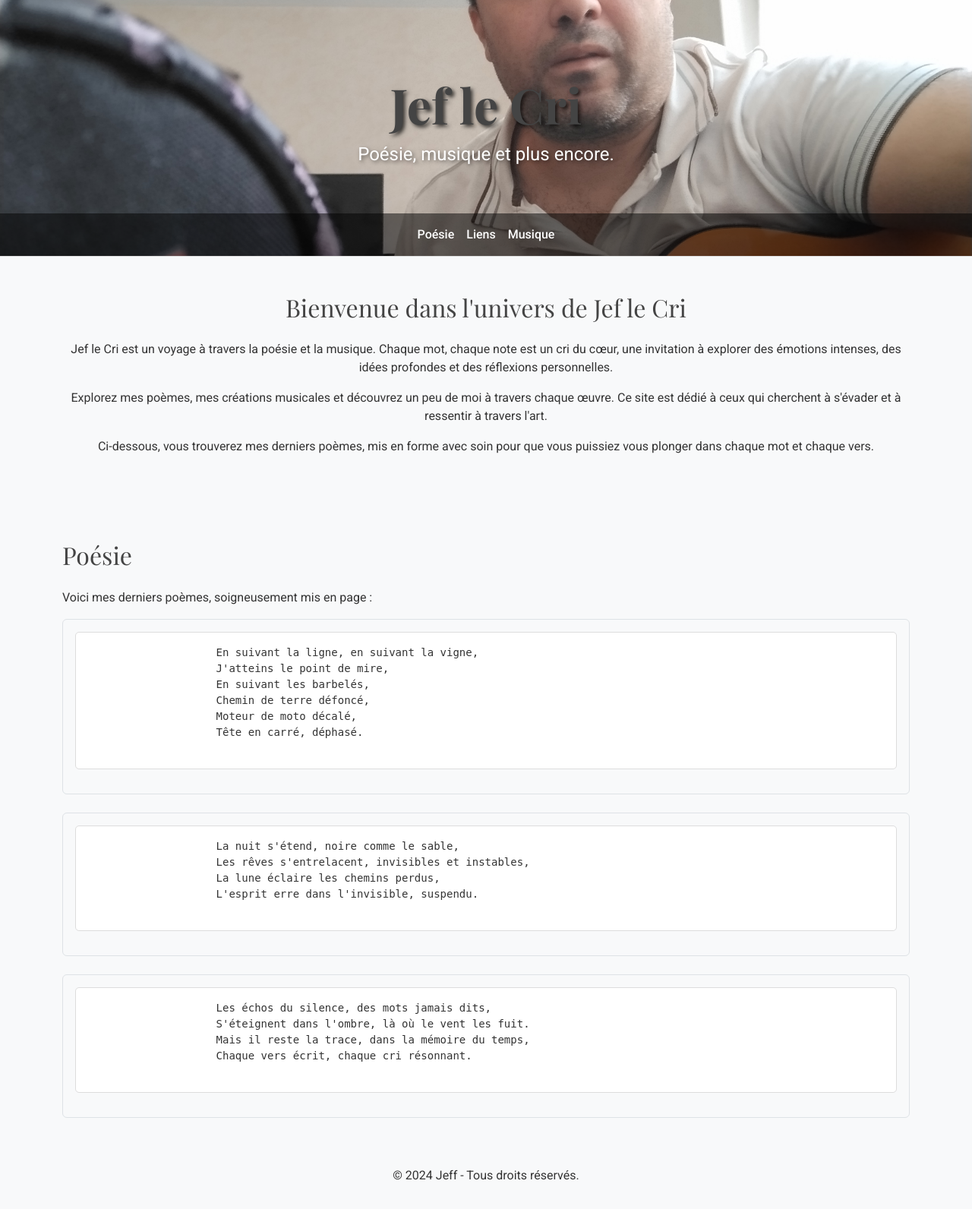
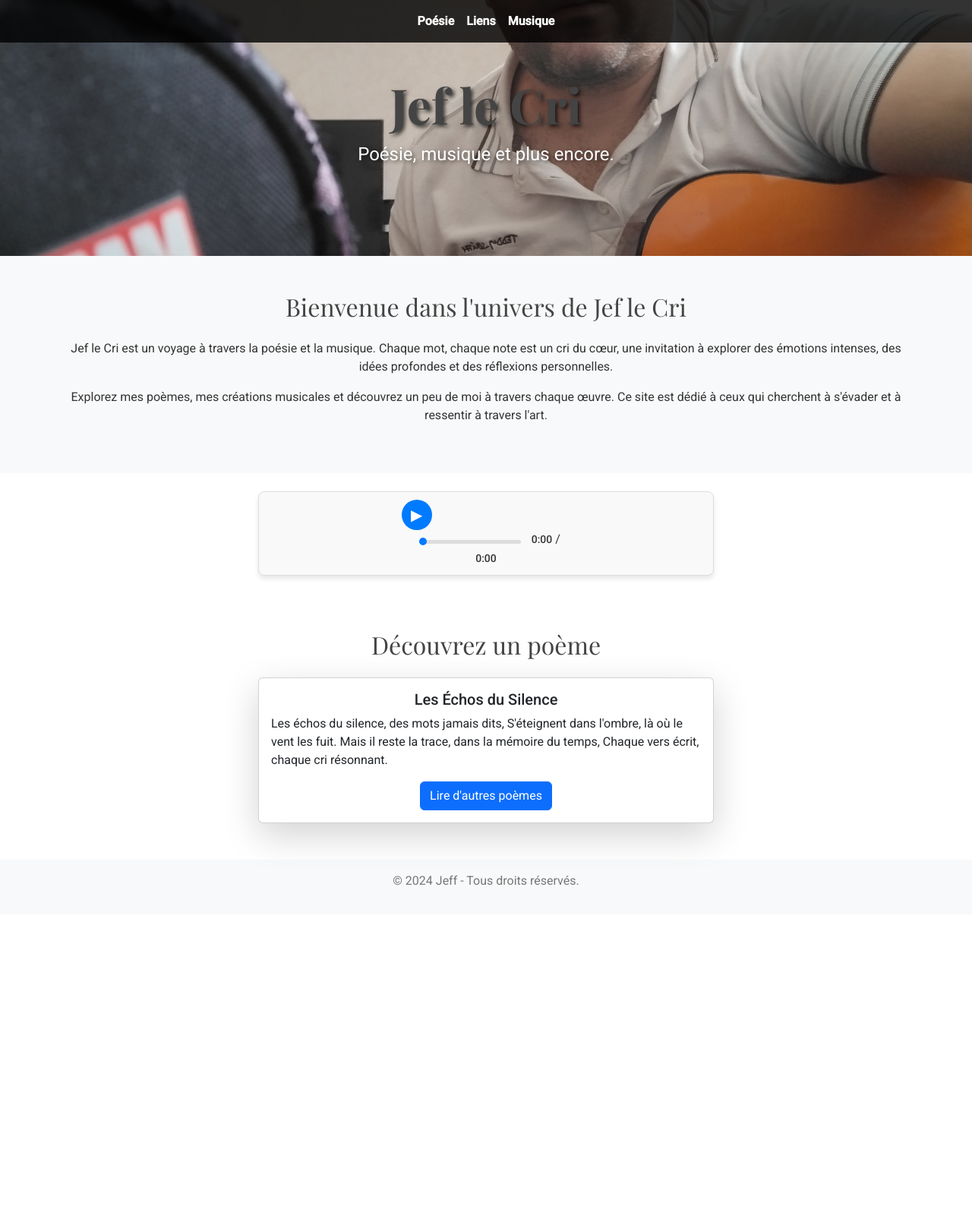
Before and after one commit to Damour8333/jef_le_cri, a PHP site: page / in a window 1280 px wide. Shown: the whole page at 76% size. After the commit the page ends 1166 px from the top, so only its background shows below. Run offline with PHP 8.4, Linux system fonts and the light colour scheme.

Commit message:
ça marche ?

```diff
--- a/INDEX.HTML
+++ b/INDEX.HTML
@@ -12,17 +12,8 @@
     <link rel="stylesheet" href="style.css">
 </head>
 <body>
-    <!-- Bandeau avec Image de Fond et Menu -->
-    <header class="banner position-relative">
-        <div class="container text-center text-white">
-            <!-- Titre -->
-            <div class="banner-text">
-                <h1>Jef le Cri</h1>
-                <p>Poésie, musique et plus encore.</p>
-            </div>
-        </div>
-        <!-- Menu intégré dans la bannière -->
-        <nav class="navbar navbar-expand-lg navbar-dark position-absolute w-100">
+    <!-- Menu fixé en haut -->
+    <nav class="navbar navbar-expand-lg navbar-dark">
         <div class="container">
             <button class="navbar-toggler" type="button" data-bs-toggle="collapse" data-bs-target="#navbarNav">
                 <span class="navbar-toggler-icon"></span>
@@ -32,13 +23,22 @@
                     <li class="nav-item"><a class="nav-link text-white" href="poesie.html">Poésie</a></li>
                     <li class="nav-item"><a class="nav-link text-white" href="liens.html">Liens</a></li>
                     <li class="nav-item"><a class="nav-link text-white" href="musique.html">Musique</a></li>
-
-
                 </ul>
             </div>
         </div>
     </nav>
+
+    <!-- Bandeau avec Image de Fond -->
+    <header class="banner position-relative">
+        <div class="container text-center text-white">
+            <div class="banner-text">
+                <h1>Jef le Cri</h1>
+                <p>Poésie, musique et plus encore.</p>
+            </div>
+        </div>
     </header>
+
+
 
     <!-- Partie Introduction -->
     <section id="introduction" class="py-5 bg-light">
@@ -50,50 +50,50 @@
             <p>
                 Explorez mes poèmes, mes créations musicales et découvrez un peu de moi à travers chaque œuvre. Ce site est dédié à ceux qui cherchent à s'évader et à ressentir à travers l'art.
             </p>
-            <p>
-                Ci-dessous, vous trouverez mes derniers poèmes, mis en forme avec soin pour que vous puissiez vous plonger dans chaque mot et chaque vers.
-            </p>
         </div>
     </section>
 
-    <!-- Section Poésie -->
-    <main class="container my-5">
-        <section id="poesie">
-            <h2 class="mb-4">Poésie</h2>
-            <p>Voici mes derniers poèmes, soigneusement mis en page :</p>
-            <div class="p-3 bg-light border rounded">
-                <!-- Poème 1 -->
-                <pre>
-                    En suivant la ligne, en suivant la vigne,
-                    J'atteins le point de mire,
-                    En suivant les barbelés,
-                    Chemin de terre défoncé,
-                    Moteur de moto décalé,
-                    Tête en carré, déphasé.
-                </pre>
+      <!-- Lecteur Audio -->
+      <section class="audio-player text-center py-4">
+        <div class="container">
+            <div class="custom-audio-player">
+                <audio id="audio-player" preload="metadata">
+                    <source src="les_enfants_1.mp3" type="audio/mp3">
+                    Votre navigateur ne supporte pas l'élément audio.
+                </audio>
+                <div class="controls">
+                    <button id="play-pause" class="play-pause-btn">▶</button>
+                    <div class="progress-container">
+                        <input id="progress-bar" type="range" min="0" max="100" value="0">
                     </div>
+                    <span id="current-time" class="time-display">0:00</span> /
+                    <span id="duration" class="time-display">0:00</span>
+                </div>
+            </div>
+        </div>
+    </section>
 
-            <!-- Poème 2 -->
-            <div class="p-3 bg-light border rounded mt-4">
-                <pre>
-                    La nuit s'étend, noire comme le sable,
-                    Les rêves s'entrelacent, invisibles et instables,
-                    La lune éclaire les chemins perdus,
-                    L'esprit erre dans l'invisible, suspendu.
-                </pre>
-            </div>
 
-            <!-- Poème 3 -->
-            <div class="p-3 bg-light border rounded mt-4">
-                <pre>
+    <!-- Carte Poésie -->
+    <section id="poesie-card" class="py-5">
+        <div class="container">
+            <h2 class="text-center mb-4">Découvrez un poème</h2>
+            <div class="card shadow-lg mx-auto" style="max-width: 600px;">
+                <div class="card-body">
+                    <h5 class="card-title text-center">Les Échos du Silence</h5>
+                    <p class="card-text">
                         Les échos du silence, des mots jamais dits,
                         S'éteignent dans l'ombre, là où le vent les fuit.
                         Mais il reste la trace, dans la mémoire du temps,
                         Chaque vers écrit, chaque cri résonnant.
-                </pre>
+                    </p>
+                    <div class="text-center">
+                        <a href="poesie.html" class="btn btn-primary">Lire d'autres poèmes</a>
+                    </div>
+                </div>
+            </div>
         </div>
     </section>
-    </main>
 
     <!-- Footer -->
     <footer class="text-center py-3 bg-light">
@@ -102,5 +102,7 @@
 
     <!-- Bootstrap Bundle JS -->
     <script src="https://cdn.jsdelivr.net/npm/bootstrap@5.3.0/dist/js/bootstrap.bundle.min.js"></script>
+    <script src="script.js"></script>
+
 </body>
 </html>
--- a/musique.html
+++ b/musique.html
@@ -34,7 +34,7 @@
                         <li class="nav-item"><a class="nav-link text-white active" href="musique.html">Musique</a></li>
                         <li class="nav-item"><a class="nav-link text-white" href="liens.html">Liens</a></li>
 
-                        <li class="nav-item"><a class="nav-link text-white" href="#contact">Contact</a></li>
+
                     </ul>
                 </div>
             </div>
--- a/style.css
+++ b/style.css
@@ -1,105 +1,183 @@
-/* Corps de la page */
+/* Style général */
 body {
     font-family: 'Roboto', sans-serif;
     color: #333;
-    background-color: #f8f9fa;
-    margin: 0;  /* Suppression des marges par défaut du body */
-    padding: 0; /* Ajout de padding pour éviter les bords collés */
+    margin: 0;
+    padding: 0;
 }
 
-/* Titres */
-h1, h2, h5 {
+h1, h2 {
     font-family: 'Playfair Display', serif;
     color: #444;
 }
 
-/* Header */
-header {
-    background-color: #e3f2fd;
-    border-bottom: 1px solid #ddd;
+/* Menu fixé en haut */
+.navbar {
+    position: fixed;
+    top: 0;
+    width: 100%;
+    z-index: 10;
+    background: rgba(0, 0, 0, 0.8);
 }
 
-/* Cartes de contenu */
-.card-title {
-    font-size: 1.2rem;
+.navbar-nav .nav-link {
+    color: white !important;
     font-weight: bold;
 }
 
-/* Formatage du code pré-formaté */
-pre {
-    font-family: 'Roboto Mono', monospace;
-    white-space: pre-wrap;
-    word-wrap: break-word;
-    background-color: #fff;
-    padding: 1rem;
-    border: 1px solid #ddd;
+/* Style de la bannière */
+.banner {
+    background-image: url('picture/IMG_20240912_124644.jpg'); /* Remplacez par le chemin de votre image */
+    background-attachment: fixed; /* Image mobile au défilement */
+    background-size: cover;
+    background-position: center;
+    color: white;
+    text-align: center;
+    padding: 100px 0;
+}
+
+.banner-text h1 {
+    font-size: 4rem;
+    font-weight: bold;
+    text-shadow: 3px 3px 5px rgba(0, 0, 0, 0.7);
+}
+
+.banner-text p {
+    font-size: 1.5rem;
+    text-shadow: 2px 2px 5px rgba(0, 0, 0, 0.5);
+}
+
+/* Section audio */
+.audio-player audio {
+    width: 100%;
+    max-width: 400px;
+}
+
+/* Footer */
+footer {
+    background-color: #f8f9fa;
+    color: #777;
+}
+
+/* Section du lecteur audio */
+.custom-audio-player {
+    background: #f8f9fa; /* Couleur claire pour s'intégrer au design */
+    border: 2px solid #007bff; /* Bordure élégante bleue */
+    border-radius: 10px;
+    padding: 20px;
+    max-width: 600px;
+    margin: 0 auto;
+    box-shadow: 0 4px 8px rgba(0, 0, 0, 0.2);
+}
+
+/* Bouton Play/Pause */
+.play-pause-btn {
+    background-color: #007bff;
+    border: none;
+    color: white;
+    border-radius: 50%;
+    width: 50px;
+    height: 50px;
+    font-size: 24px;
+    display: inline-flex;
+    justify-content: center;
+    align-items: center;
+    cursor: pointer;
+    transition: background-color 0.3s ease;
+}
+
+.play-pause-btn:hover {
+    background-color: #0056b3;
+}
+
+/* Barre de progression */
+.progress-container {
+    display: inline-block;
+    margin: 0 10px;
+    vertical-align: middle;
+    width: 60%;
+}
+
+#progress-bar {
+    width: 100%;
+    cursor: pointer;
+    appearance: none;
+    background: #e9ecef;
+    height: 5px;
     border-radius: 5px;
 }
 
-/* Bandeau en tête avec image */
-.banner {
-    background-image: url('picture/IMG_20240912_124644.jpg'); /* Remplacez par le chemin de votre image */
-    background-size: cover; /* Couvre toute la zone */
-    background-position: center center; /* Position par défaut de l'image (centrée) */
-    color: white;
-    text-align: center;
-    padding: 100px 0; /* Hauteur du bandeau */
-    position: relative; /* Pour le bon positionnement du contenu */
+#progress-bar::-webkit-slider-thumb {
+    appearance: none;
+    background: #007bff;
+    width: 12px;
+    height: 12px;
+    border-radius: 50%;
+    cursor: pointer;
 }
 
-/* Texte dans le bandeau */
-.banner-text h1 {
-    font-family: 'Playfair Display', serif;
-    font-size: 4rem; /* Taille du titre */
-    font-weight: 700;
-    text-shadow: 3px 3px 5px rgba(0, 0, 0, 0.7); /* Ombre pour la lisibilité */
+/* Affichage du temps */
+.time-display {
+    font-family: 'Roboto', sans-serif;
+    font-weight: 500;
+    font-size: 14px;
+    color: #333;
 }
 
-.banner-text p {
-    font-family: 'Roboto', sans-serif;
-    font-size: 1.5rem;
-    font-weight: 400;
-    text-shadow: 2px 2px 5px rgba(0, 0, 0, 0.5); /* Ombre pour la lisibilité */
+.custom-audio-player {
+    display: flex;
+    align-items: center;
+    justify-content: center;
+    gap: 10px;
+    background: #f9f9f9;
+    border: 1px solid #ddd;
+    border-radius: 8px;
+    padding: 10px 20px;
+    box-shadow: 0 4px 6px rgba(0, 0, 0, 0.1);
 }
 
-/* Ajustements pour le bandeau en version bureau */
-@media (min-width: 992px) {
-    .banner {
-        background-position: center 20%; /* Déplacer l'image pour mieux voir la tête */
-    }
+.play-pause-btn {
+    background: #007bff;
+    color: white;
+    border: none;
+    border-radius: 50%;
+    font-size: 20px;
+    width: 40px;
+    height: 40px;
+    display: flex;
+    align-items: center;
+    justify-content: center;
+    cursor: pointer;
 }
 
-/* Ajustements pour le bandeau en version mobile */
-@media (max-width: 991px) {
-    .banner {
-        background-position: center center; /* Garder le centrage pour les petits écrans */
-    }
+.play-pause-btn:hover {
+    background: #0056b3;
 }
 
-/* Assurez-vous que le contenu ne soit pas collé aux bords */
-body {
-    margin-top: 0;
-    padding: 0;
+.progress-container {
+    flex: 1;
 }
 
-/* Menu dans la bannière */
-.navbar {
-    bottom: 0; /* Place le menu en bas de la bannière */
-    background: rgba(0, 0, 0, 0.5); /* Fond semi-transparent */
+#progress-bar {
+    width: 100%;
+    height: 5px;
+    cursor: pointer;
+    background: #ddd;
+    border-radius: 5px;
+    appearance: none;
 }
 
-.navbar-nav .nav-link {
-    font-size: 1rem;
-    font-weight: 500;
+#progress-bar::-webkit-slider-thumb {
+    appearance: none;
+    width: 10px;
+    height: 10px;
+    background: #007bff;
+    border-radius: 50%;
+    cursor: pointer;
 }
 
-/* Responsive */
-@media (max-width: 768px) {
-    .banner-text h1 {
-        font-size: 2.5rem;
-    }
-
-    .banner-text p {
-        font-size: 1rem;
-    }
+.time-display {
+    font-family: 'Roboto', sans-serif;
+    font-size: 14px;
+    color: #333;
 }
```
Also changed, not shown: script.js (added, +57 -0 lines), README.md, 2 other files. Lines whose indentation alone changed are shown as unchanged.
